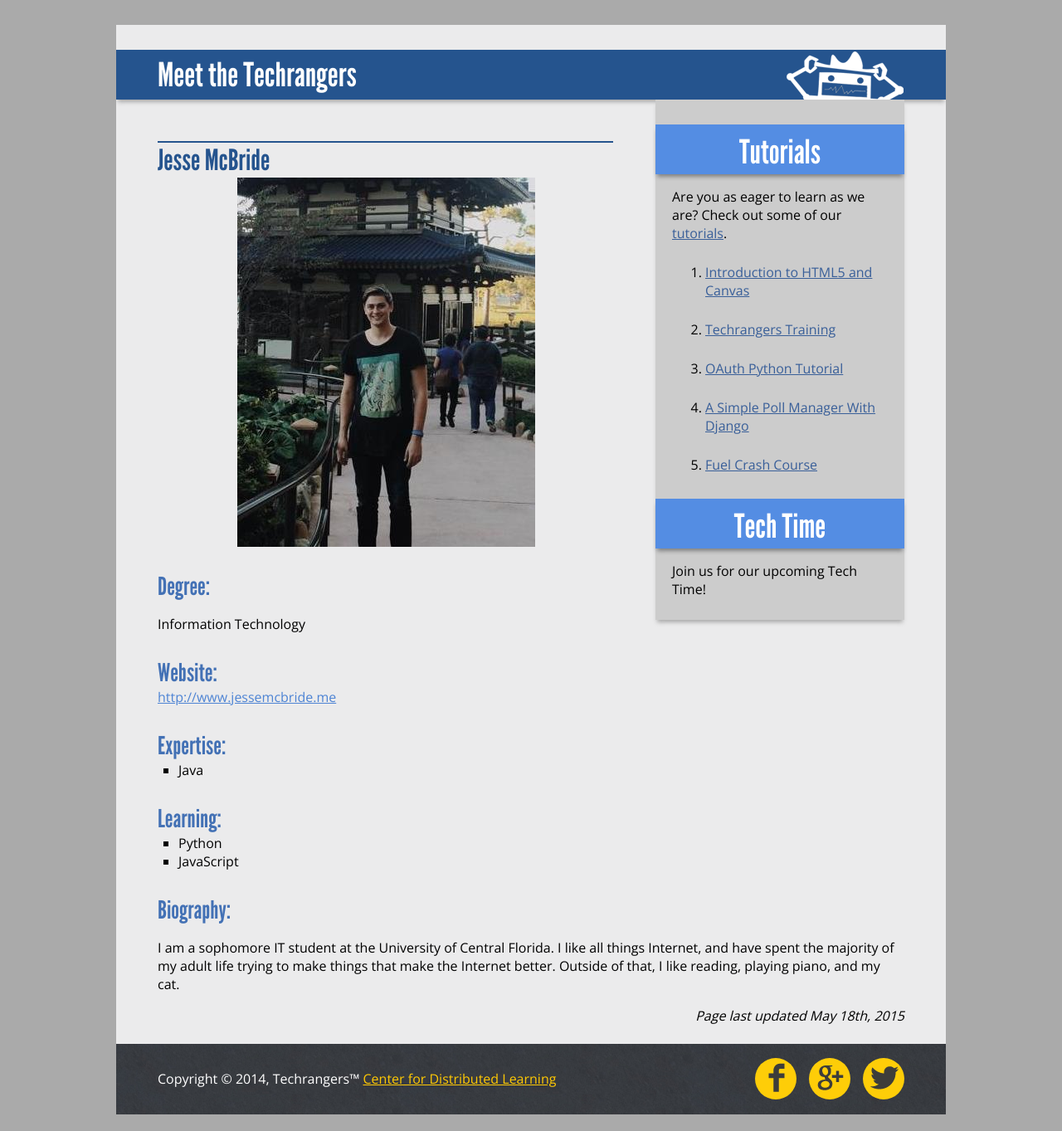
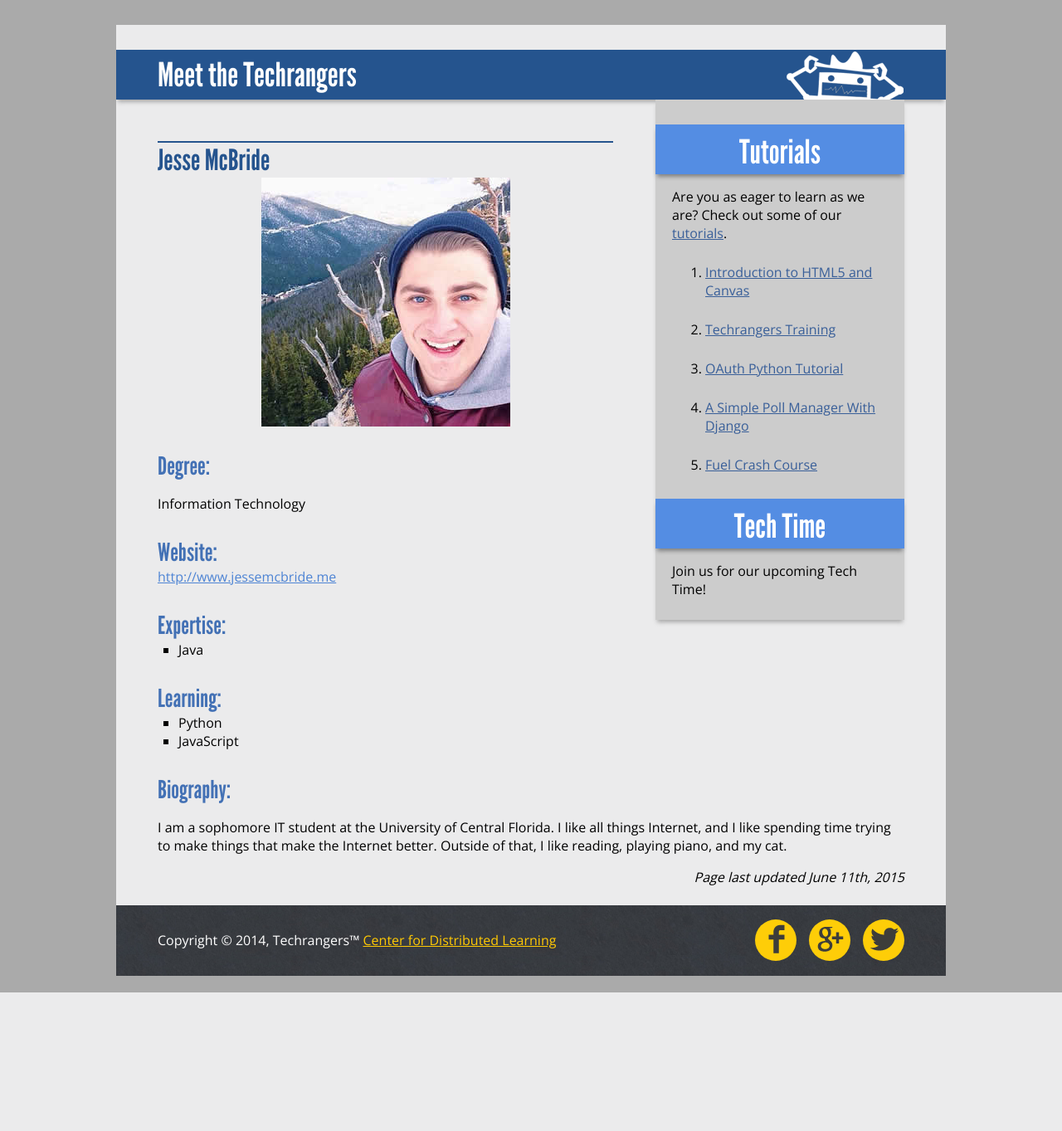
Before and after one commit to chrissolanilla/CSolanillaBio, a PHP site: page /bio_jesse-mcbride.php in a window 1280 px wide. Shown: the part 80-1443 px from the top of the page at 83% size. After the commit the page ends 1276 px from the top, so only its background shows below. Run offline with PHP 8.4, Linux system fonts and the light colour scheme; some libraries are stand-ins or nearby versions.

Commit message:
Added my bio page and my thumbnail, added myself to homepage.

```diff
--- a/bio_jesse-mcbride.php
+++ b/bio_jesse-mcbride.php
@@ -33,7 +33,6 @@
 				<h2>Expertise:</h2>
 					<ul>
 						<li>Java</li>
-
 					</ul>
 
 				<h2>Learning:</h2>
@@ -43,9 +42,10 @@
 					</ul>
 
 				<h2>Biography:</h2>
-					<p>I am a sophomore IT student at the University of Central Florida. I like all things Internet, and have spent the majority of my adult life trying to make things that make the Internet better. Outside of that, I like reading, playing piano, and my cat.</p>
+					<p>I am a sophomore IT student at the University of Central Florida. I like all things Internet, and I like
+					spending time trying to make things that make the Internet better. Outside of that, I like reading, playing piano, and my cat.</p>
 
-				<p class="updated">Page last updated May 18<sup>th</sup>, 2015</p>
+				<p class="updated">Page last updated June 11<sup>th</sup>, 2015</p>
 			</section>
 
 		</section>
--- a/home.php
+++ b/home.php
@@ -34,6 +34,7 @@
 				<div class="trpic"><a href="bio_shauna-mason.php"><img src="images/thumbnails/shauna.jpg" /><p>Shauna Mason</p></a></div>
 				<div class="trpic"><a href="bio_adrian-goetz.php"><img src="images/thumbnails/adrian.jpg" /><p>Adrian Goetz</p></a></div>
 				<div class="trpic"><a href="bio_emily-sachs.php"><img src="images/thumbnails/emily.jpg" /><p>Emily Sachs</p></a></div>
+				<div class="trpic"><a href="bio_jesse-mcbride.php"><img src="images/thumbnails/jessemcbride.jpg" /><p>Jesse McBride</p></a></div>
 				<div class="trpic"><a href="bio_alex-nagel.php"><img src="images/thumbnails/alexn.jpg" /><p>Alex Nagel</p></a></div>
 				<div class="trpic"><a href="bio_jacob-bates.php"><img src="images/thumbnails/jacob.jpg" /><p>Jacob Bates</p></a></div>
 				<div class="trpic"><a href="bio_philip-carter.php"><img src="images/thumbnails/phil.jpg" /><p>Philip Carter</p></a></div>
```
Also changed, not shown: images/bios/jessemcbride.jpg, images/thumbnails/jessemcbride.jpg (added).
